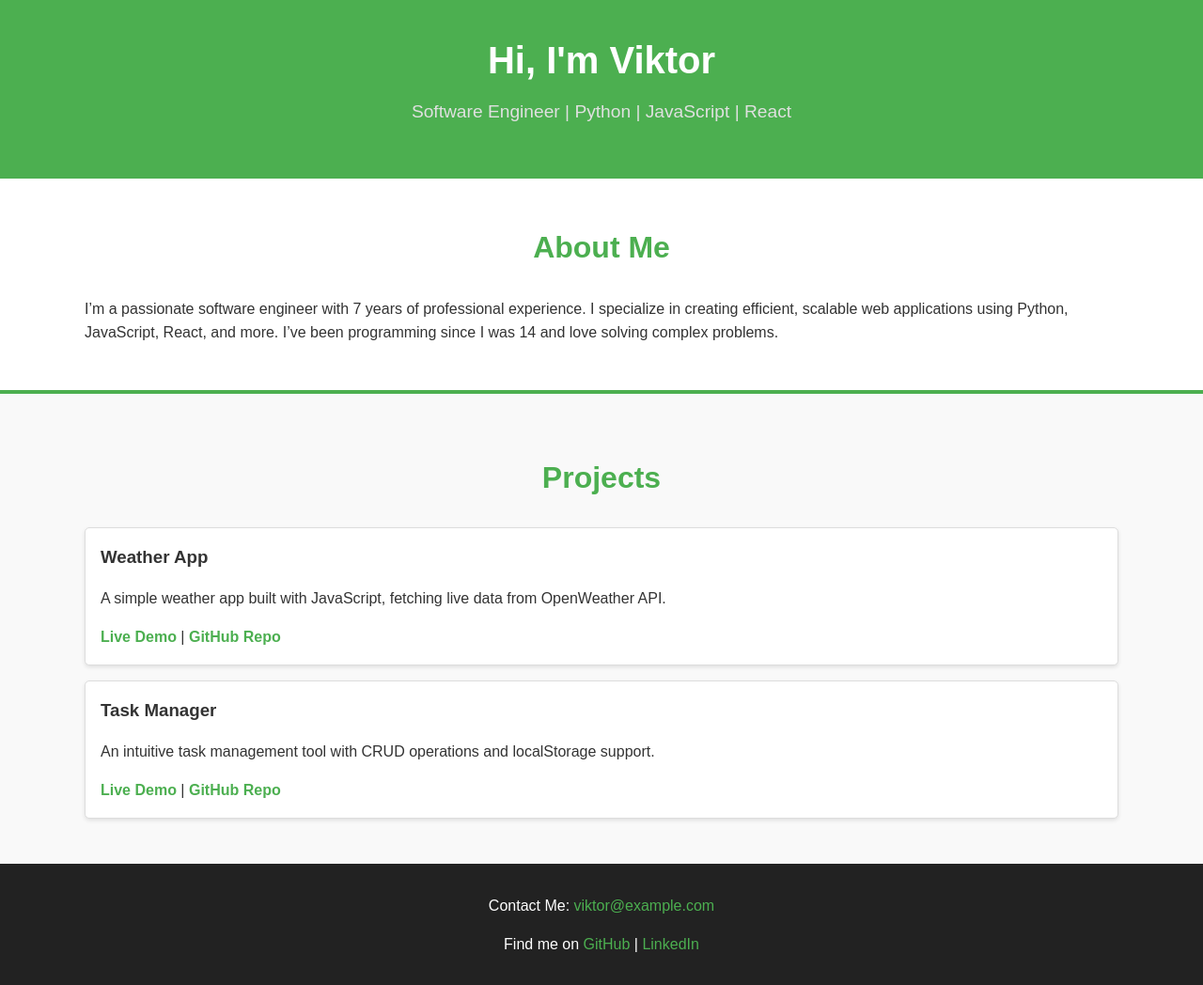
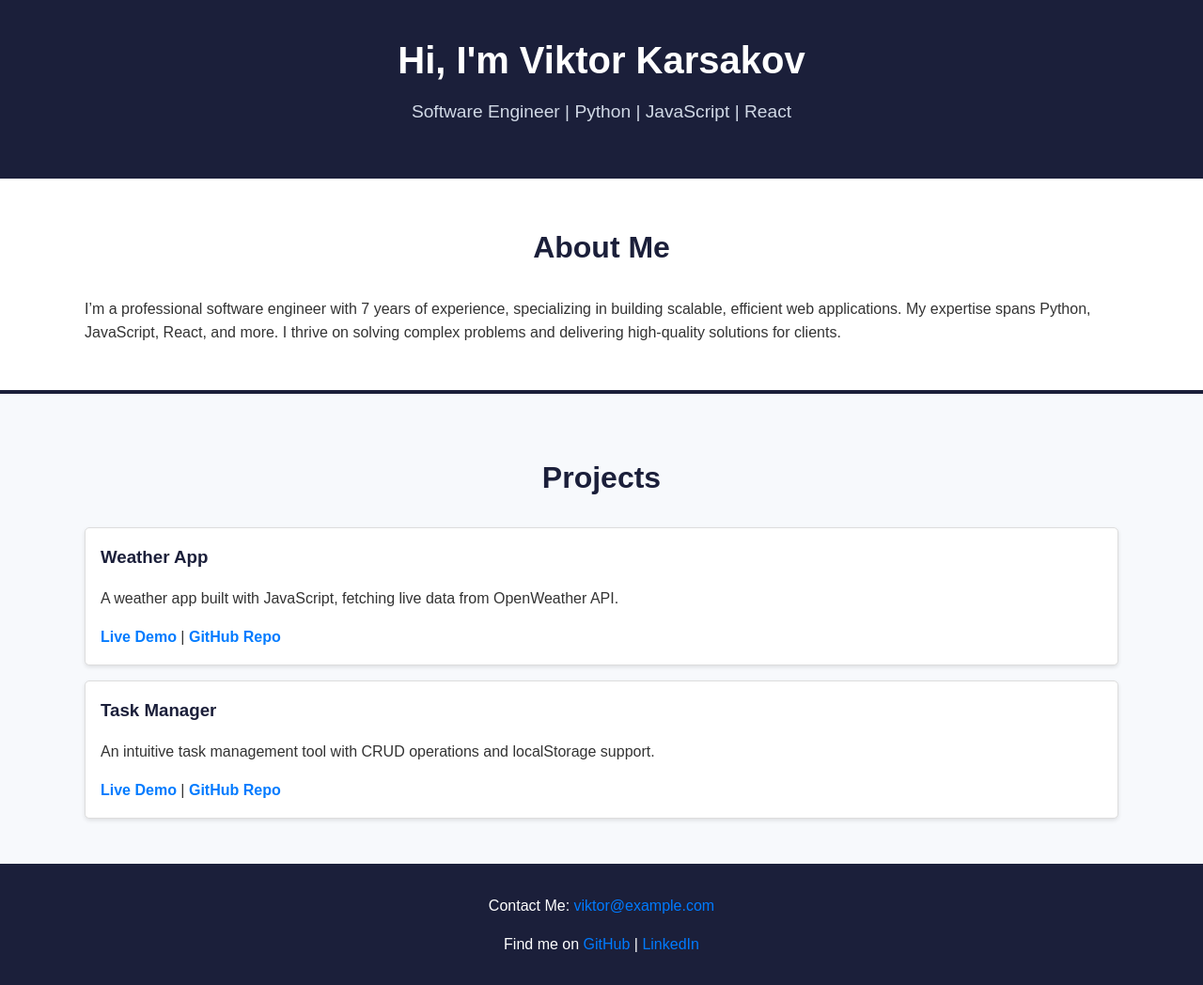
Before and after one commit to viktorkrskv0/viktorkrskv0.github.io, a plain HTML site: page index.html in a window 1280 px wide. Shown: the whole page at 94% size. Drawn offline with Linux system fonts and the light colour scheme.

Commit message:
trying out different colors

```diff
--- a/index.html
+++ b/index.html
@@ -3,13 +3,13 @@
 <head>
     <meta charset="UTF-8">
     <meta name="viewport" content="width=device-width, initial-scale=1.0">
-    <title>Viktor's Portfolio</title>
+    <title>Viktor Karsakov - Portfolio</title>
     <link rel="stylesheet" href="styles.css">
 </head>
 <body>
     <header>
         <div class="container">
-            <h1>Hi, I'm Viktor</h1>
+            <h1>Hi, I'm Viktor Karsakov</h1>
             <p class="subtitle">Software Engineer | Python | JavaScript | React</p>
         </div>
     </header>
@@ -18,9 +18,7 @@
         <div class="container">
             <h2>About Me</h2>
             <p>
-                I’m a passionate software engineer with 7 years of professional experience.
-                I specialize in creating efficient, scalable web applications using Python, JavaScript, React, and more.
-                I’ve been programming since I was 14 and love solving complex problems.
+                I’m a professional software engineer with 7 years of experience, specializing in building scalable, efficient web applications. My expertise spans Python, JavaScript, React, and more. I thrive on solving complex problems and delivering high-quality solutions for clients.
             </p>
         </div>
     </section>
@@ -30,7 +28,7 @@
             <h2>Projects</h2>
             <div class="project">
                 <h3>Weather App</h3>
-                <p>A simple weather app built with JavaScript, fetching live data from OpenWeather API.</p>
+                <p>A weather app built with JavaScript, fetching live data from OpenWeather API.</p>
                 <a href="#" target="_blank">Live Demo</a> | <a href="#" target="_blank">GitHub Repo</a>
             </div>
             <div class="project">
@@ -44,7 +42,11 @@
     <footer>
         <div class="container">
             <p>Contact Me: <a href="mailto:viktor@example.com">viktor@example.com</a></p>
-            <p>Find me on <a href="https://github.com/viktor" target="_blank">GitHub</a> | <a href="https://linkedin.com/in/viktor" target="_blank">LinkedIn</a></p>
+            <p>
+                Find me on
+                <a href="https://github.com/viktorkrskv0" target="_blank">GitHub</a> |
+                <a href="https://www.linkedin.com/in/viktor-karsakov" target="_blank">LinkedIn</a>
+            </p>
         </div>
     </footer>
 </body>
--- a/styles.css
+++ b/styles.css
@@ -5,7 +5,7 @@ body {
     margin: 0;
     padding: 0;
     color: #333;
-    background: #f9f9f9;
+    background: #f7f9fc;
 }
 
 /* Container */
@@ -17,7 +17,7 @@ body {
 
 /* Header */
 header {
-    background: #4CAF50;
+    background: #1b1f3a; /* Navy blue */
     color: #fff;
     padding: 2rem 0;
     text-align: center;
@@ -31,7 +31,7 @@ header h1 {
 header .subtitle {
     font-size: 1.2rem;
     margin-top: 0.5rem;
-    color: #e0e0e0;
+    color: #d1d9e6; /* Light gray-blue */
 }
 
 /* Section Titles */
@@ -39,15 +39,15 @@ section h2 {
     text-align: center;
     margin-top: 1rem;
     font-size: 2rem;
-    color: #4CAF50;
+    color: #1b1f3a; /* Navy blue */
 }
 
 /* About Section */
 #about {
     padding: 2rem 0;
     background: #fff;
-    border-top: 4px solid #4CAF50;
-    border-bottom: 4px solid #4CAF50;
+    border-top: 4px solid #1b1f3a;
+    border-bottom: 4px solid #1b1f3a;
     margin-bottom: 1rem;
 }
 
@@ -67,11 +67,11 @@ section h2 {
 
 .project h3 {
     margin: 0;
-    color: #333;
+    color: #1b1f3a; /* Navy blue */
 }
 
 .project a {
-    color: #4CAF50;
+    color: #007bff; /* Professional blue */
     text-decoration: none;
     font-weight: bold;
 }
@@ -82,14 +82,14 @@ section h2 {
 
 /* Footer */
 footer {
-    background: #222;
+    background: #1b1f3a; /* Navy blue */
     color: #fff;
     padding: 1rem 0;
     text-align: center;
 }
 
 footer a {
-    color: #4CAF50;
+    color: #007bff; /* Professional blue */
     text-decoration: none;
 }
 
```
